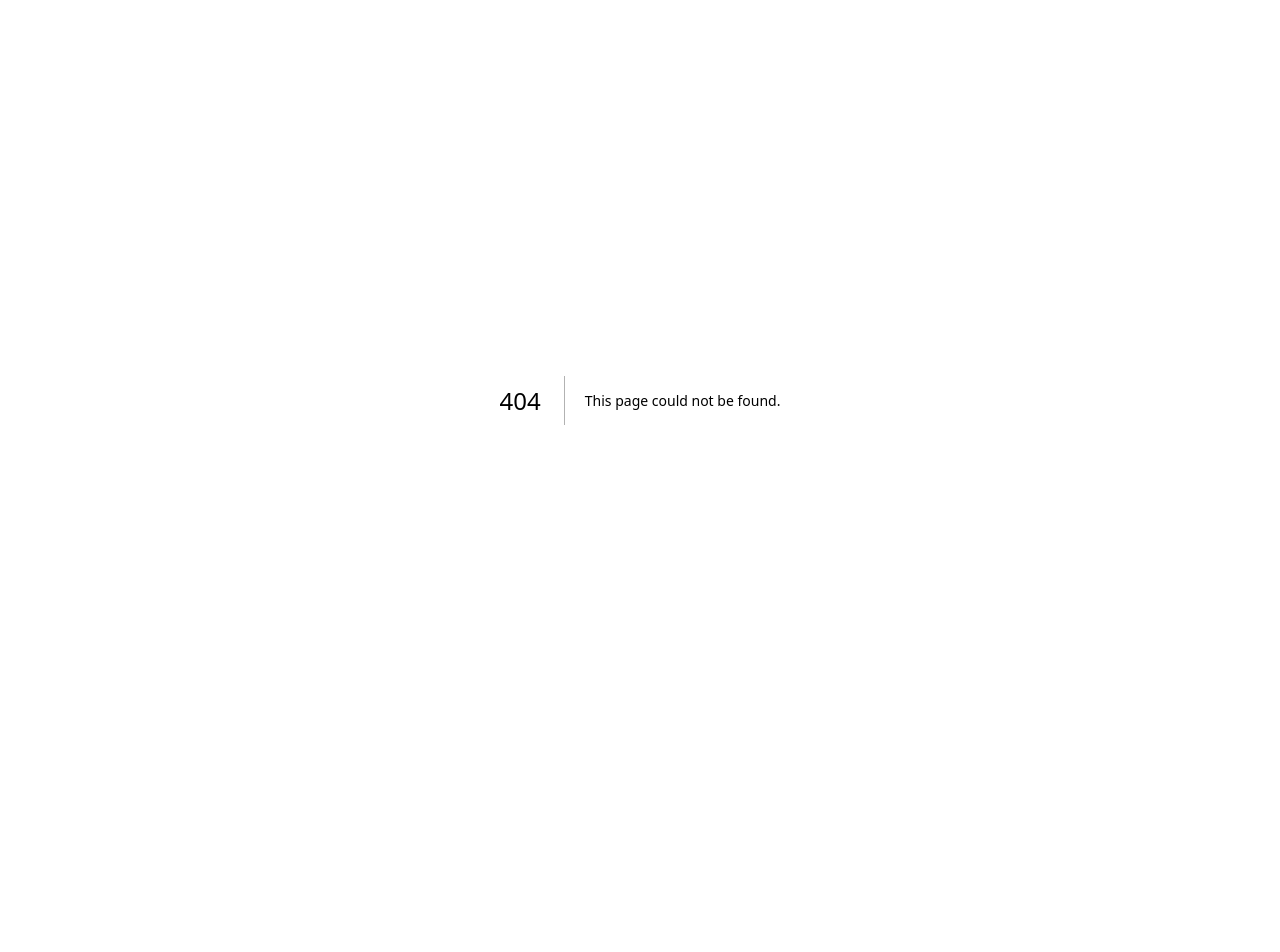
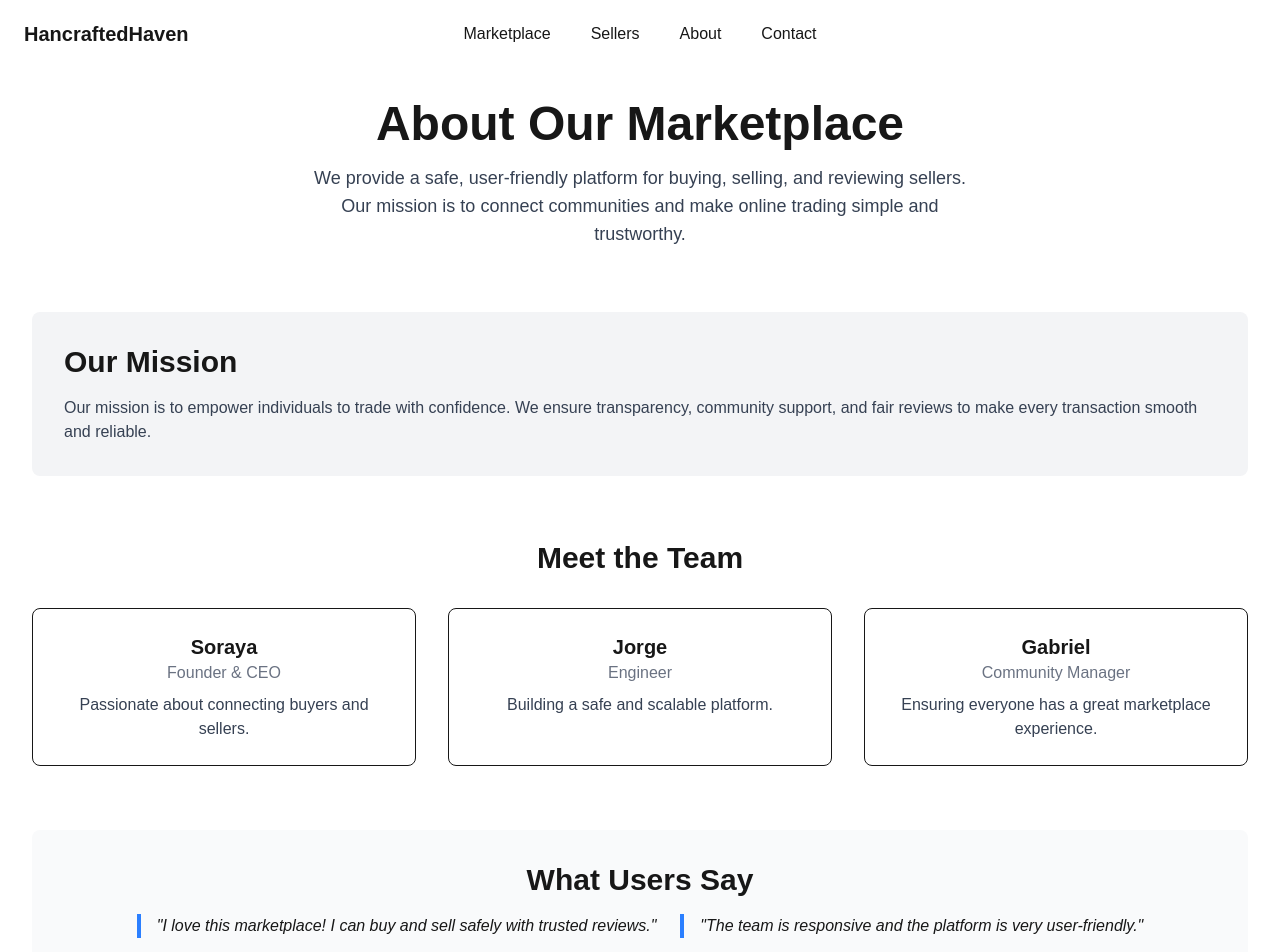
Before and after one commit to sorayaskavinski/wdd430-team7-project, a Next.js app: page /about in a window 1280 px wide. Before the commit this address had no page. Shown: the top 952 px of the page. Before the commit the page ends 800 px from the top, so only its background shows below. Built offline with nearby package versions, Linux system fonts and the light colour scheme.

Commit message:
wip, contact and about

```diff
--- a/package.json
+++ b/package.json
@@ -12,10 +12,10 @@
     "@headlessui/react": "^2.2.8",
     "@prisma/client": "^6.16.2",
     "mongodb": "^6.20.0",
-    "next": "15.5.2",
+    "next": "^15.5.2",
     "prisma": "^6.16.2",
-    "react": "19.1.0",
-    "react-dom": "19.1.0"
+    "react": "^19.1.0",
+    "react-dom": "^19.1.0"
   },
   "devDependencies": {
     "@eslint/eslintrc": "^3",
--- /dev/null
+++ b/src/app/about/layout.tsx
@@ -0,0 +1,12 @@
+import Navbar from "@/components/Navbar"
+import Footer from "@/components/Footer"
+
+export default function Layout({ children }: { children: React.ReactNode }) {
+    return (
+    <>
+    <Navbar />
+    <main>{children}</main>
+    <Footer />
+    </>
+    )
+}
--- /dev/null
+++ b/src/app/about/page.tsx
@@ -0,0 +1,59 @@
+"use client";
+import React from "react";
+import Navbar from "@/components/Navbar"
+import Footer from "@/components/Footer"
+
+const teamMembers = [
+  { name: "Soraya", role: "Founder & CEO", bio: "Passionate about connecting buyers and sellers." },
+  { name: "Jorge", role: "Engineer", bio: "Building a safe and scalable platform." },
+  { name: "Gabriel ", role: "Community Manager", bio: "Ensuring everyone has a great marketplace experience." },
+];
+
+const About: React.FC = () => {
+  return (
+    <main className="flex flex-col gap-16 p-8 max-w-7xl mx-auto">
+      <section className="text-center">
+        <h1 className="text-5xl font-bold mb-4">About Our Marketplace</h1>
+        <p className="text-lg text-gray-700 max-w-2xl mx-auto">
+          We provide a safe, user-friendly platform for buying, selling, and reviewing sellers.
+          Our mission is to connect communities and make online trading simple and trustworthy.
+        </p>
+      </section>
+
+      <section className="bg-gray-100 p-8 rounded-lg">
+        <h2 className="text-3xl font-semibold mb-4">Our Mission</h2>
+        <p className="text-gray-700">
+          Our mission is to empower individuals to trade with confidence. We ensure transparency,
+          community support, and fair reviews to make every transaction smooth and reliable.
+        </p>
+      </section>
+
+      <section>
+        <h2 className="text-3xl font-semibold mb-8 text-center">Meet the Team</h2>
+        <div className="grid grid-cols-1 sm:grid-cols-2 md:grid-cols-3 gap-8">
+          {teamMembers.map((member) => (
+            <div key={member.name} className="p-6 border rounded-lg text-center hover:shadow-lg transition">
+              <h3 className="text-xl font-bold">{member.name}</h3>
+              <p className="text-gray-500">{member.role}</p>
+              <p className="mt-2 text-gray-700">{member.bio}</p>
+            </div>
+          ))}
+        </div>
+      </section>
+
+      <section className="bg-gray-50 p-8 rounded-lg">
+        <h2 className="text-3xl font-semibold mb-4 text-center">What Users Say</h2>
+        <div className="flex flex-col md:flex-row gap-6 justify-center">
+          <blockquote className="border-l-4 border-blue-500 pl-4 italic">
+            "I love this marketplace! I can buy and sell safely with trusted reviews."
+          </blockquote>
+          <blockquote className="border-l-4 border-blue-500 pl-4 italic">
+            "The team is responsive and the platform is very user-friendly."
+          </blockquote>
+        </div>
+      </section>
+    </main>
+  );
+};
+
+export default About;
--- /dev/null
+++ b/src/app/contact/layout.tsx
@@ -0,0 +1,12 @@
+import Navbar from "@/components/Navbar"
+import Footer from "@/components/Footer"
+
+export default function Layout({ children }: { children: React.ReactNode }) {
+    return (
+    <>
+    <Navbar />
+    <main>{children}</main>
+    <Footer />
+    </>
+    )
+}
--- /dev/null
+++ b/src/app/contact/page.tsx
@@ -0,0 +1,93 @@
+"use client";
+
+import React, { useState } from "react";
+import Navbar from "@/components/Navbar";
+import Footer from "@/components/Footer";
+
+const ContactPage: React.FC = () => {
+  const [formData, setFormData] = useState({ name: "", email: "", message: "" });
+  const [submitted, setSubmitted] = useState(false);
+
+  const handleChange = (e: React.ChangeEvent<HTMLInputElement | HTMLTextAreaElement>) => {
+    setFormData({ ...formData, [e.target.name]: e.target.value });
+  };
+
+  const handleSubmit = (e: React.FormEvent) => {
+    e.preventDefault();
+    console.log(formData);
+    setSubmitted(true);
+    setFormData({ name: "", email: "", message: "" });
+  };
+
+  return (
+    <>
+      <main className="max-w-7xl mx-auto p-8 flex flex-col gap-12">
+
+        <section className="text-center">
+          <h1 className="text-4xl font-bold mb-4">Contact Us</h1>
+          <p className="text-lg text-gray-700 mb-2">Email: support@byumarketplace.com</p>
+          <p className="text-lg text-gray-700 mb-2">Phone: +1 (808) 123-4567</p>
+          <p className="text-lg text-gray-700">Address: 123 Marketplace St, Honolulu, HI</p>
+        </section>
+
+        <section className="flex flex-col md:flex-row gap-8">
+          <div className="flex-1 bg-gray-100 p-8 rounded-lg">
+            <h2 className="text-2xl font-semibold mb-6 text-center">Send Us a Message</h2>
+            {submitted && (
+              <p className="text-green-600 mb-4 text-center">Thank you! Your message has been sent.</p>
+            )}
+            <form className="flex flex-col gap-4" onSubmit={handleSubmit}>
+              <input
+                type="text"
+                name="name"
+                placeholder="Your Name"
+                value={formData.name}
+                onChange={handleChange}
+                className="p-3 border rounded"
+                required
+              />
+              <input
+                type="email"
+                name="email"
+                placeholder="Your Email"
+                value={formData.email}
+                onChange={handleChange}
+                className="p-3 border rounded"
+                required
+              />
+              <textarea
+                name="message"
+                placeholder="Your Message"
+                value={formData.message}
+                onChange={handleChange}
+                className="p-3 border rounded h-32"
+                required
+              />
+              <button
+                type="submit"
+                className="bg-blue-600 text-white py-3 rounded hover:bg-blue-700 transition"
+              >
+                Send Message
+              </button>
+            </form>
+          </div>
+
+          <div className="flex-1 h-96 rounded-lg overflow-hidden">
+            <iframe
+              src="https://www.google.com/maps/embed?pb=!1m18!1m12!1m3!1d3724.0043578019647!2d-157.858333!3d21.306944!2m3!1f0!2f0!3f0!3m2!1i1024!2i768!4f13.1!3m3!1m2!1s0x7c006e5a6e68eaa1%3A0x1f10ebc1e9156f1f!2sHonolulu%2C%20HI!5e0!3m2!1sen!2sus!4v1695600000000!5m2!1sen!2sus"
+              width="100%"
+              height="100%"
+              style={{ border: 0 }}
+              allowFullScreen={true}
+              loading="lazy"
+              referrerPolicy="no-referrer-when-downgrade"
+            ></iframe>
+          </div>
+        </section>
+
+      </main>
+    </>
+  );
+};
+
+export default ContactPage;
```
Also changed, not shown: 1 other file (tests, documents, lock files or other folders).
